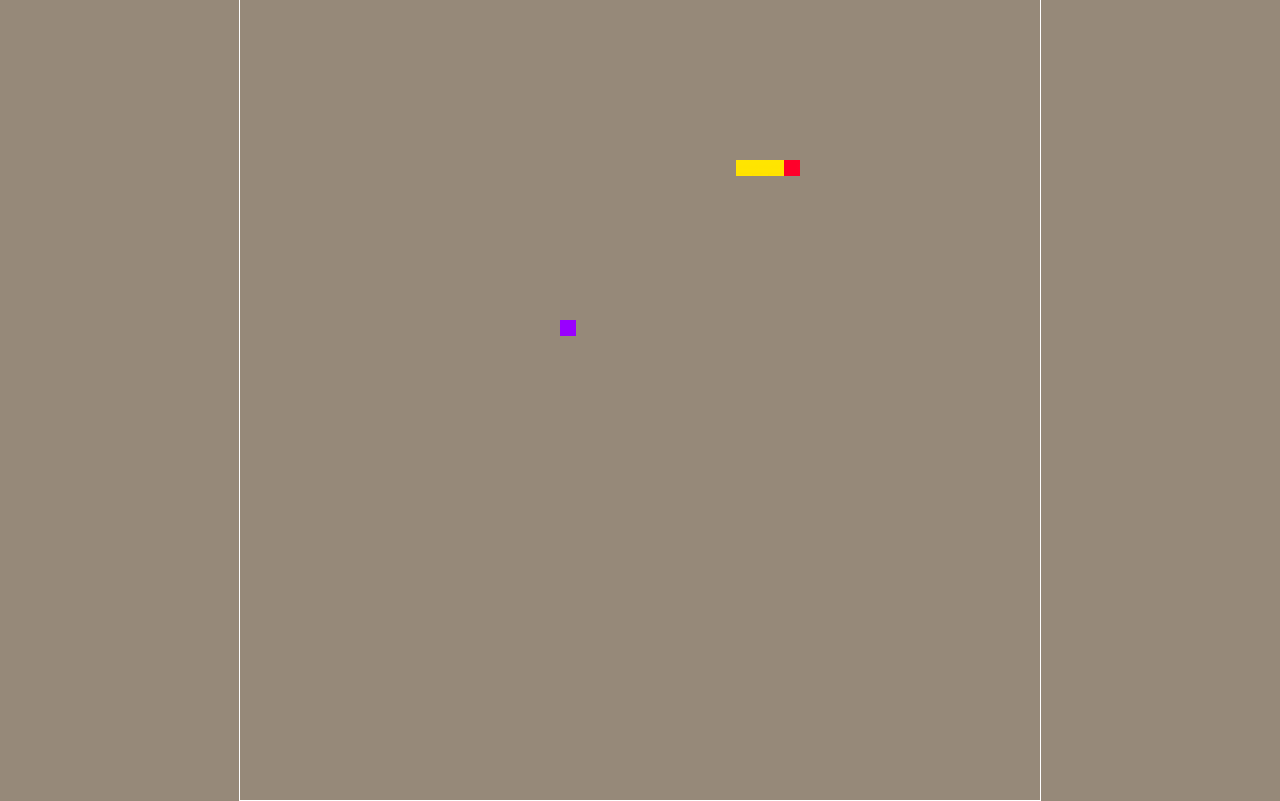
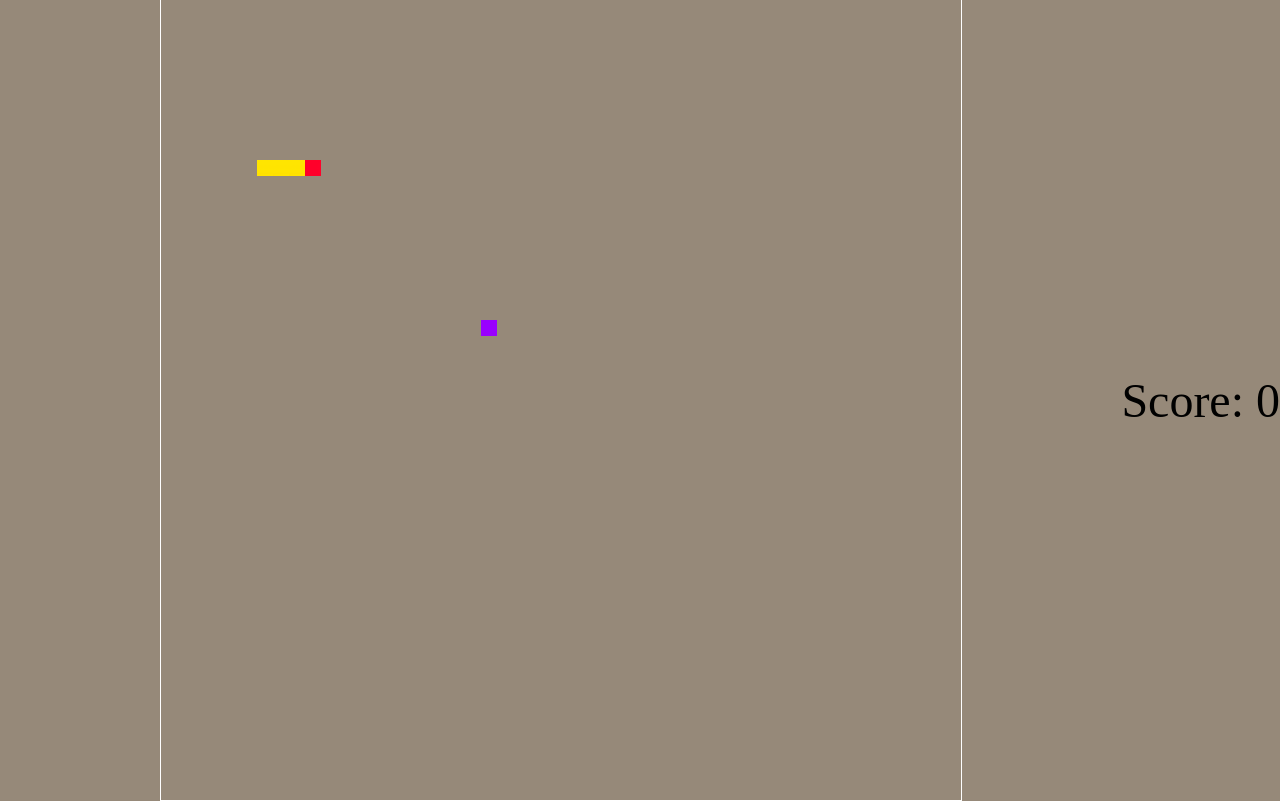
Before and after one commit to BinaryGuy109/L2DTC-Programming, a plain HTML site: page index.html in a window 1280 px wide. Drawn offline with Linux system fonts and the light colour scheme.

Commit message:
Score
Added A Score system into the code

```diff
--- a/index.html
+++ b/index.html
@@ -10,12 +10,13 @@
   <canvas width="800" height="800" id="game"></canvas>
   <img src="images/snake.png" id="snake-head" style="display: none;">
   <img src="images/snakebody.png" id="snake-body" style="display: none;">
-  <img src="images/apple.png" id="apple" style="display: none;">
+  <img src="images/apple.png" id="apple" style="display: none;"> <!-- Add the apple image -->
+  <div id="score" style="font-size: 48px">Score: 0</div> <!-- Add the score display -->
   <script>
     var canvas = document.getElementById('game');
     var context = canvas.getContext('2d');
 
-    // Load the images for the snake head and body
+    // Load the images for the snake head, body, and apple
     var snakeHeadImg = document.getElementById('snake-head');
     var snakeBodyImg = document.getElementById('snake-body');
     var appleImg = document.getElementById('apple');
@@ -34,14 +35,11 @@
 
     var apple = {
       x: 320,
-      y: 320,
-      dx: grid,
-      dy: 0,
-      cells: [],
-      maxCells: 1
+      y: 320
     };
 
-    var frameRate = 25; //speed control
+    var frameRate = 20;
+    var score = 0; // Initialize the score variable
 
     function getRandomInt(min, max) {
       return Math.floor(Math.random() * (max - min)) + min;
@@ -50,8 +48,6 @@
     function loop() {
       setTimeout(function() {
         requestAnimationFrame(loop);
-
-        // Rest of your game logic goes here
 
         count = 0;
         context.clearRect(0, 0, canvas.width, canvas.height);
@@ -77,18 +73,19 @@
           snake.cells.pop();
         }
 
-        context.fillStyle = '#DDD7CC';
-        context.fillRect(apple.x, apple.y, grid - 1, grid - 1);
+        context.drawImage(appleImg, apple.x, apple.y, grid, grid); // Draw the apple
 
-        snake.cells.forEach(function (cell, index) {
+        snake.cells.forEach(function(cell, index) {
           if (index === 0) {
             context.drawImage(snakeHeadImg, cell.x, cell.y, grid, grid);
           } else {
             context.drawImage(snakeBodyImg, cell.x, cell.y, grid, grid);
           }
-          context.drawImage(appleImg, apple.x, apple.y, grid, grid);
 
           if (cell.x === apple.x && cell.y === apple.y) {
+            score++; // Increase the score
+            document.getElementById('score').innerHTML = 'Score: ' + score; // Update the displayed score
+
             snake.maxCells++;
             apple.x = getRandomInt(0, 25) * grid;
             apple.y = getRandomInt(0, 25) * grid;
@@ -96,7 +93,7 @@
 
           for (var i = index + 1; i < snake.cells.length; i++) {
             if (cell.x === snake.cells[i].x && cell.y === snake.cells[i].y) {
-              alert('Game Over! Your score: ' + (snake.maxCells - 4));
+              alert('Game Over! Your score: ' + score);
               snake.x = 160;
               snake.y = 160;
               snake.cells = [];
@@ -105,13 +102,15 @@
               snake.dy = 0;
               apple.x = getRandomInt(0, 25) * grid;
               apple.y = getRandomInt(0, 25) * grid;
+              score = 0; // Reset the score
+              document.getElementById('score').innerHTML = 'Score: ' + score; // Update the displayed score
             }
           }
         });
-      }, 1000 / frameRate); // Adjust the frame rate here
+      }, 1000 / frameRate);
     }
 
-    document.addEventListener('keydown', function (e) {
+    document.addEventListener('keydown', function(e) {
       if (e.which === 37 && snake.dx === 0) {
         snake.dx = -grid;
         snake.dy = 0;
```
Also changed, not shown: 1 other file.
